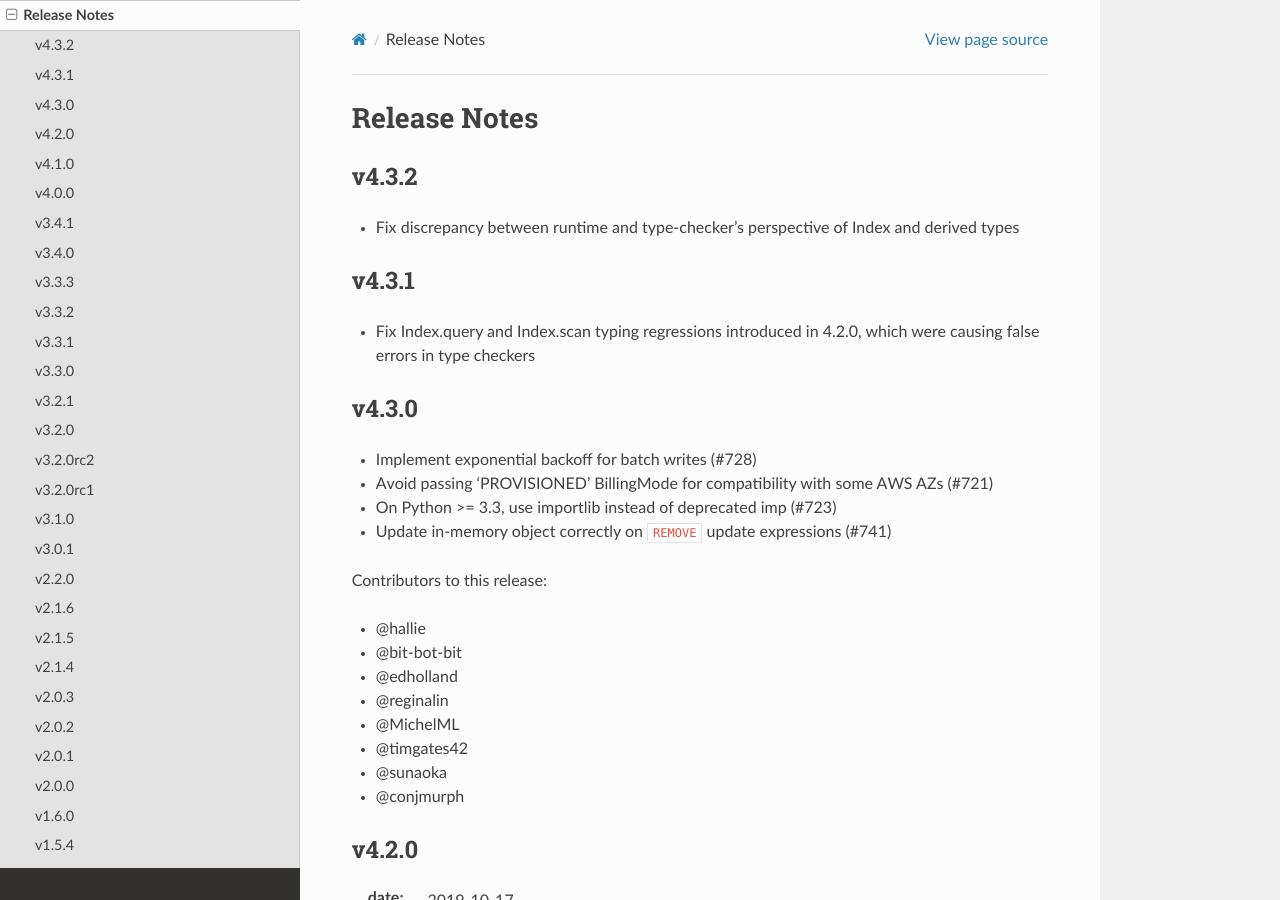
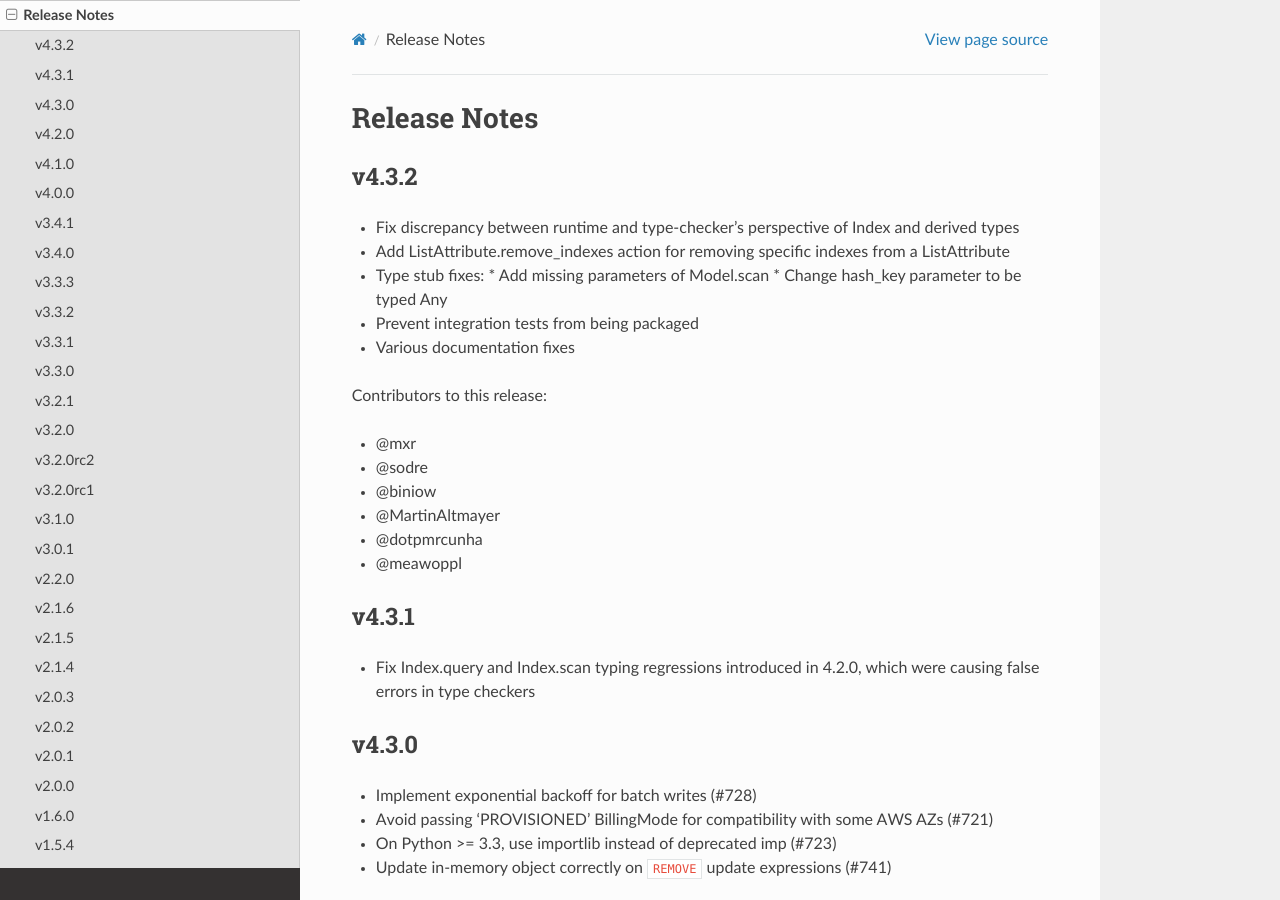
Before and after one commit to pynamodb/PynamoDB, a Sphinx documentation site: the page built from docs/release_notes.rst, in a window 1280 px wide and 900 px high. Built offline with Sphinx 7.4.7 and the Read the Docs theme 2.0.0, drawn with Linux system fonts in a browser that asks for light colours.

Commit message:
Update 4.3.2 release notes

```diff
--- a/docs/release_notes.rst
+++ b/docs/release_notes.rst
@@ -5,6 +5,21 @@ v4.3.2
 ----------
 
 * Fix discrepancy between runtime and type-checker's perspective of Index and derived types
+* Add ListAttribute.remove_indexes action for removing specific indexes from a ListAttribute
+* Type stub fixes:
+  * Add missing parameters of Model.scan
+  * Change hash_key parameter to be typed Any
+* Prevent integration tests from being packaged
+* Various documentation fixes
+
+Contributors to this release:
+
+* @mxr
+* @sodre
+* @biniow
+* @MartinAltmayer
+* @dotpmrcunha
+* @meawoppl
 
 v4.3.1
 ----------
```
